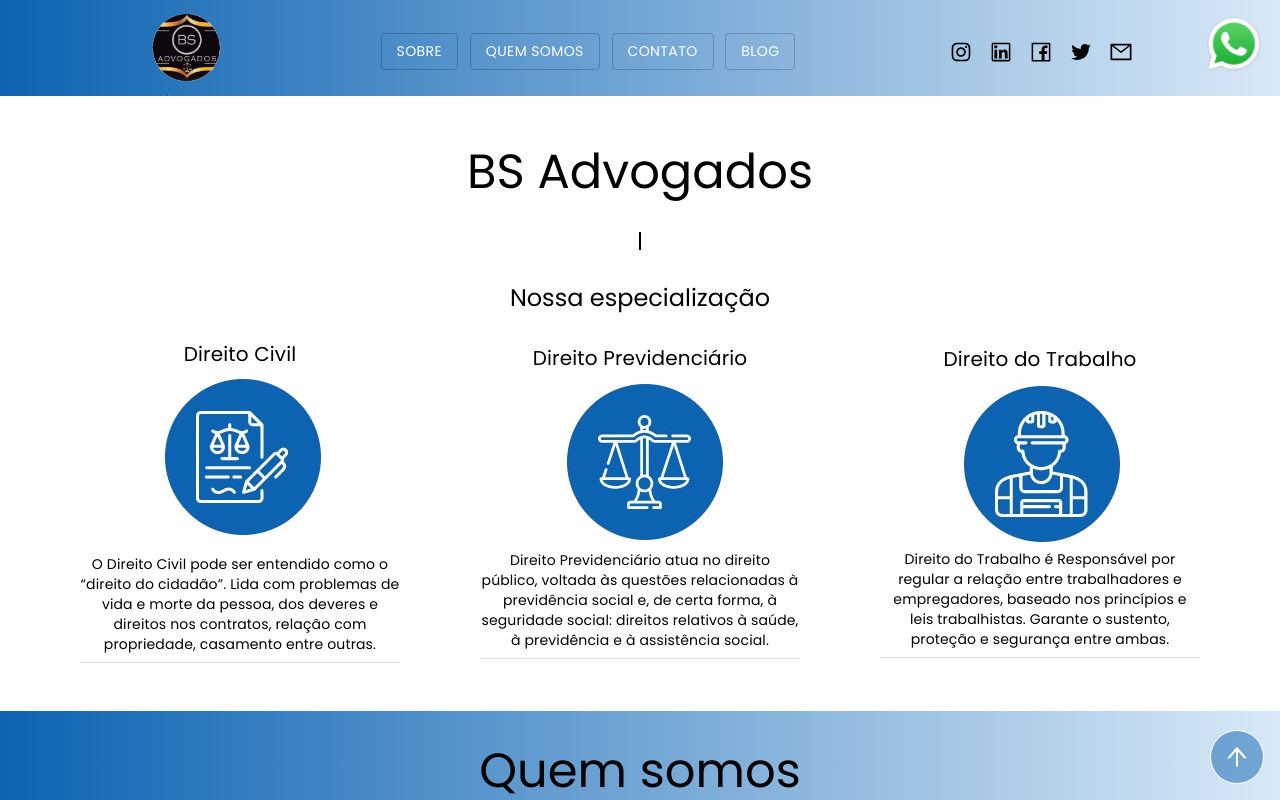
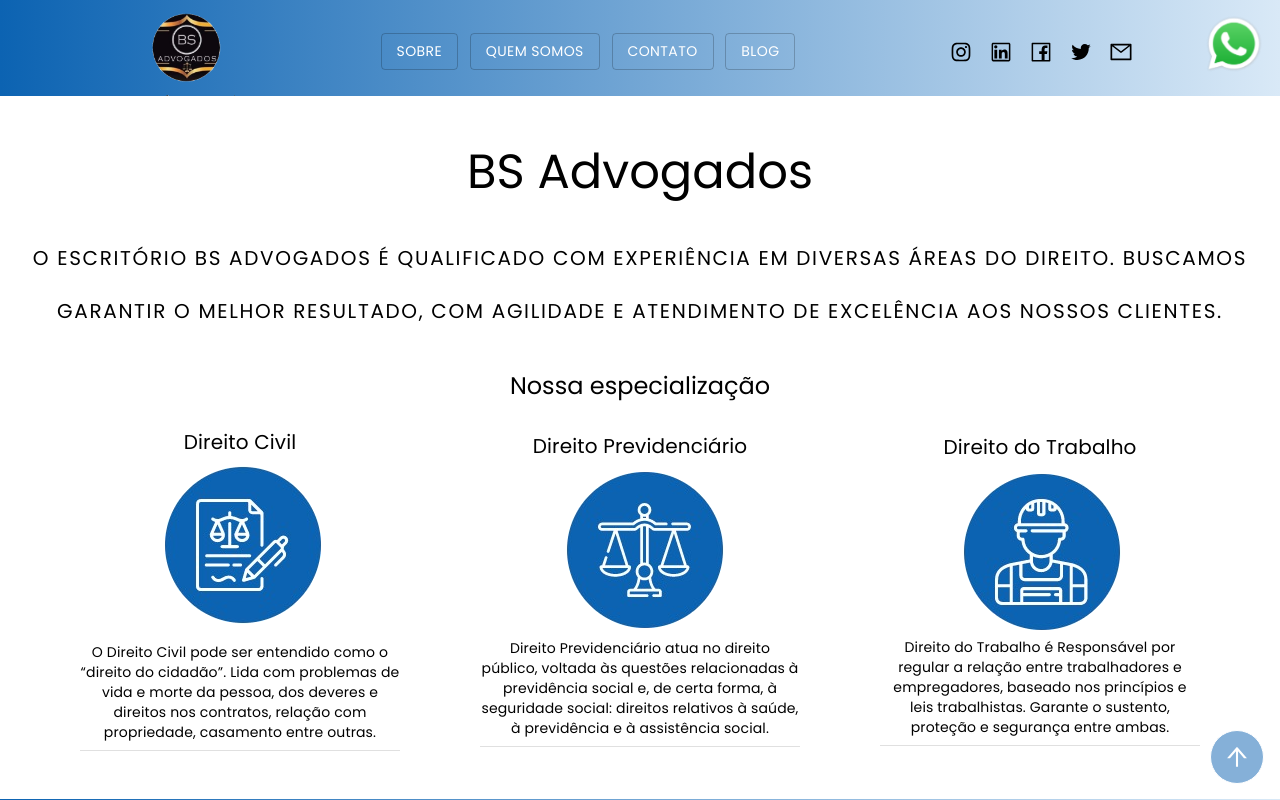
Before and after one commit to kelvinteixeira/BS-Advogados, a React (Vite) app: page / in a window 1280 px wide. Shown: the top 800 px of the page. Built offline with nearby package versions, Linux system fonts and the light colour scheme.

Commit message:
refactor: deleted typography animation

```diff
--- a/src/Components/About/About.tsx
+++ b/src/Components/About/About.tsx
@@ -13,7 +13,7 @@ export function About() {
         BS Advogados
       </Typography>
       <Styled.BoxContent>
-        <Typography className="message" fontSize={12} align="center">
+        <Typography id="about-text" variant="overline" fontSize={20}>
           O escritório BS Advogados é qualificado com experiência em diversas
           áreas do Direito. Buscamos garantir o melhor resultado, com agilidade
           e atendimento de excelência aos nossos clientes.
@@ -94,8 +94,8 @@ export function About() {
             >
               Direito do Trabalho é Responsável por regular a relação entre
               trabalhadores e empregadores, baseado nos princípios e leis
-              trabalhistas. Garante o sustento, proteção e
-              segurança entre ambas.
+              trabalhistas. Garante o sustento, proteção e segurança entre
+              ambas.
             </Typography>
             <Divider />
           </Box>
--- a/src/Components/About/about.styles.ts
+++ b/src/Components/About/about.styles.ts
@@ -11,17 +11,16 @@ export const Container = styled.main`
     font-size: 2.5rem;
    }
   }
-  @media (max-width: 430px) {
+   @media (max-width: 430px) {
    h3{
     font-size: 2.2rem;
    }
-  }
+   }
 `;
 
 export const BoxContent = styled(Box)`
   padding: 2rem;
-
-
+  text-align: center;
 `;
 
 export const StyledIconButton = styled(IconButton)`
--- a/src/app.css
+++ b/src/app.css
@@ -7,30 +7,29 @@
   font-family: 'Poppins', sans-serif !important;
 }
 
+.whatsapp-button-animation {
+  animation: floatButton 3s ease-in-out infinite;
+}
 
-@media (min-width: 1180px) {
-  .message {
-    max-width: 73.5rem;
-    animation: typing 10s steps(185), blink .8s infinite alternate;
-    white-space: nowrap;
-    overflow: hidden;
-    border-right: 2px solid;
+@keyframes floatButton {
+  0% {
+    transform: translateY(0);
   }
 
-  @keyframes typing {
-    from {
-      width: 0;
-    }
+  50% {
+    transform: translateY(-15px);
   }
 
-  @keyframes blink {
-    40% {
-      border-color: rgba(255, 255, 255, 0.2);
-    }
+  100% {
+    transform: translateY(0);
   }
 }
 
 @media (max-width: 768px) {
+
+  #about-text {
+    font-size: 1.1rem;
+  }
 
   #card-container {
     display: flex;
@@ -83,6 +82,10 @@
 
 @media (max-width: 600px) {
 
+  #about-text {
+    font-size: .9rem;
+  }
+
   #card img {
     width: 100px;
     height: auto;
@@ -106,6 +109,15 @@
 }
 
 @media (max-width: 430px) {
+
+  #whatsapp-button {
+    display: none;
+  }
+
+  #about-text {
+    font-size: .8rem;
+  }
+
   #card img {
     display: none;
   }
@@ -127,9 +139,7 @@
 }
 
 @media (max-width: 900px) {
-  #whatsapp-button {
-    display: none;
-  }
+
 
   #scrollTop-button {
     display: none;
```
